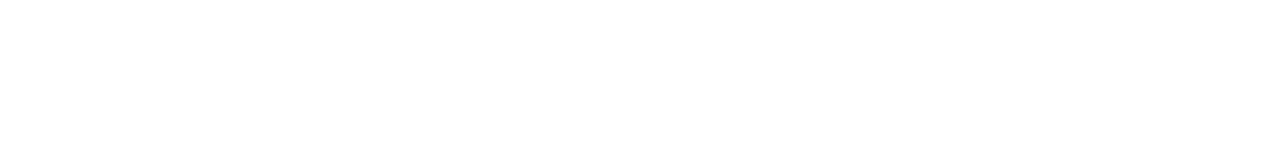
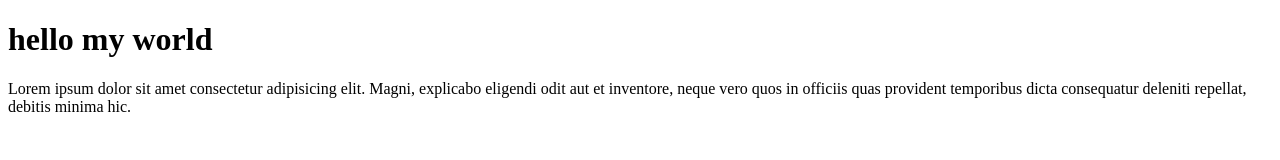
Before and after one commit to mostafizur-raahman/my-first-repo, a plain HTML site: page index.html in a window 1280 px wide. Drawn offline with Linux system fonts and the light colour scheme.

Commit message:
added p and h1

```diff
--- a/index.html
+++ b/index.html
@@ -9,7 +9,9 @@
 </head>
 
 <body>
-
+    <h1>hello my world</h1>
+    <p>Lorem ipsum dolor sit amet consectetur adipisicing elit. Magni, explicabo eligendi odit aut et inventore, neque
+        vero quos in officiis quas provident temporibus dicta consequatur deleniti repellat, debitis minima hic.</p>
 </body>
 
 </html>
```
